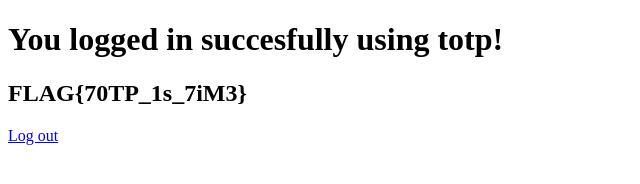
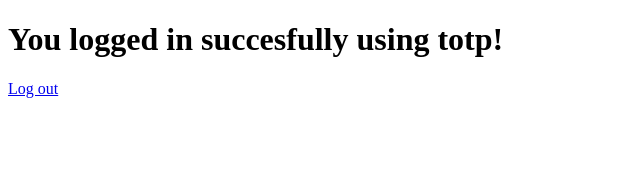
Before and after one commit to BenJan87/Baiim_project, a plain HTML site: page railway_website/pages/after_log_totp.html in a window 1280 px wide. Shown: the whole page, without its empty margins (0-640 px from the left). Drawn offline with Linux system fonts and the light colour scheme.

Commit message:
Update after_log_totp.html

```diff
--- a/railway_website/pages/after_log_totp.html
+++ b/railway_website/pages/after_log_totp.html
@@ -1,6 +1,5 @@
 <!DOCTYPE html>
 <html>
     <h1>You logged in succesfully using totp!</h1>
-    <h2>FLAG{70TP_1s_7iM3}</h2>
     <a href="/logout">Log out</a>
 </html>
```
